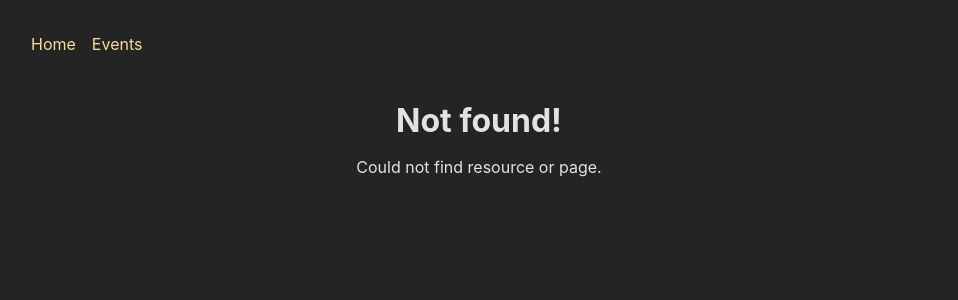
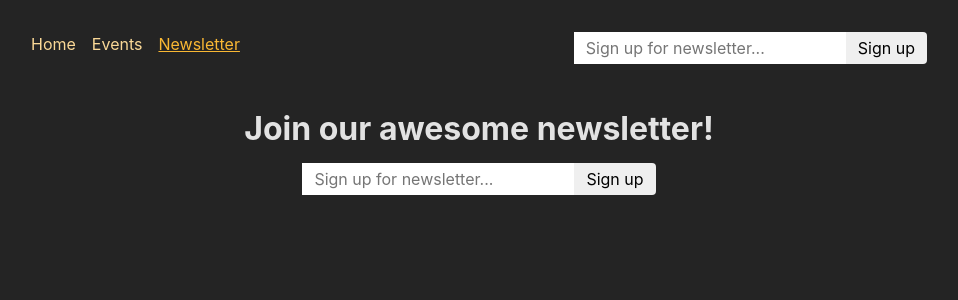
Before and after one commit to slavkoSenkiv/react-router-advanced-project, a React (Create React App) app in the folder frontend/: page /newsletter in a window 1280 px wide. Before the commit this address had no page. Shown: the top 300 px of the page, without its empty margins (161-1119 px from the left). Built offline with nearby package versions, Linux system fonts and the light colour scheme.

Commit message:
useFetcher

```diff
--- a/frontend/src/App.js
+++ b/frontend/src/App.js
@@ -1,4 +1,5 @@
 import { RouterProvider, createBrowserRouter } from 'react-router-dom';
+
 import EditEventPage from './pages/EditEvent';
 import ErrorPage from './pages/Error';
 import EventDetailPage, {
@@ -11,6 +12,7 @@ import HomePage from './pages/Home';
 import NewEventPage from './pages/NewEvent';
 import RootLayout from './pages/Root';
 import { action as manipulateEventAction } from './components/EventForm';
+import NewsletterPage, { action as newsletterAction } from './pages/Newsletter';
 
 const router = createBrowserRouter([
   {
@@ -52,9 +54,17 @@ const router = createBrowserRouter([
           },
         ],
       },
+      {
+        path: 'newsletter',
+        element: <NewsletterPage />,
+        action: newsletterAction,
+      },
     ],
   },
 ]);
-export default function App() {
+
+function App() {
   return <RouterProvider router={router} />;
 }
+
+export default App;
--- a/frontend/src/components/MainNavigation.js
+++ b/frontend/src/components/MainNavigation.js
@@ -1,5 +1,7 @@
 import { NavLink } from 'react-router-dom';
+
 import classes from './MainNavigation.module.css';
+import NewsletterSignup from './NewsletterSignup';
 
 function MainNavigation() {
   return (
@@ -12,9 +14,6 @@ function MainNavigation() {
               className={({ isActive }) =>
                 isActive ? classes.active : undefined
               }
-              /* Link component would work as well
-              but Navlink can receive functon to its prop
-              and we can decontract it like above */
               end
             >
               Home
@@ -30,8 +29,19 @@ function MainNavigation() {
               Events
             </NavLink>
           </li>
+          <li>
+            <NavLink
+              to="/newsletter"
+              className={({ isActive }) =>
+                isActive ? classes.active : undefined
+              }
+            >
+              Newsletter
+            </NavLink>
+          </li>
         </ul>
       </nav>
+      <NewsletterSignup />
     </header>
   );
 }
--- /dev/null
+++ b/frontend/src/components/NewsletterSignup.js
@@ -0,0 +1,30 @@
+import { useFetcher } from 'react-router-dom';
+import classes from './NewsletterSignup.module.css';
+import { useEffect } from 'react';
+
+function NewsletterSignup() {
+  const fetcher = useFetcher();
+  const { data, state  } = fetcher;
+
+  useEffect(() => {
+    if (state === 'idle' && data && data.message) {
+      window.alert('Signup successful!')
+    }
+  }, [data, state])
+  return (
+    <fetcher.Form
+      method="post"
+      action="/newsletter"
+      className={classes.newsletter}
+    >
+      <input
+        type="email"
+        placeholder="Sign up for newsletter..."
+        aria-label="Sign up for newsletter"
+      />
+      <button>Sign up</button>
+    </fetcher.Form>
+  );
+}
+
+export default NewsletterSignup;
--- /dev/null
+++ b/frontend/src/components/NewsletterSignup.module.css
@@ -0,0 +1,18 @@
+.newsletter input,
+.newsletter button {
+  font: inherit;
+  padding: 0.25rem 0.75rem;
+  border-radius: 0;
+  border: none;
+}
+
+.newsletter button {
+  border-top-right-radius: 4px;
+  border-bottom-right-radius: 4px;
+  cursor: pointer;
+}
+
+.newsletter button:hover {
+  background-color: var(--color-primary-300);
+  color: var(--color-gray-800);
+}
--- /dev/null
+++ b/frontend/src/pages/Newsletter.js
@@ -0,0 +1,21 @@
+import NewsletterSignup from '../components/NewsletterSignup';
+import PageContent from '../components/PageContent';
+
+function NewsletterPage() {
+  return (
+    <PageContent title="Join our awesome newsletter!">
+      <NewsletterSignup />
+    </PageContent>
+  );
+}
+
+export default NewsletterPage;
+
+export async function action({ request }) {
+  const data = await request.formData();
+  const email = data.get('email');
+
+  // send to backend newsletter server ...
+  console.log(email);
+  return { message: 'Signup successful!' };
+}
```
